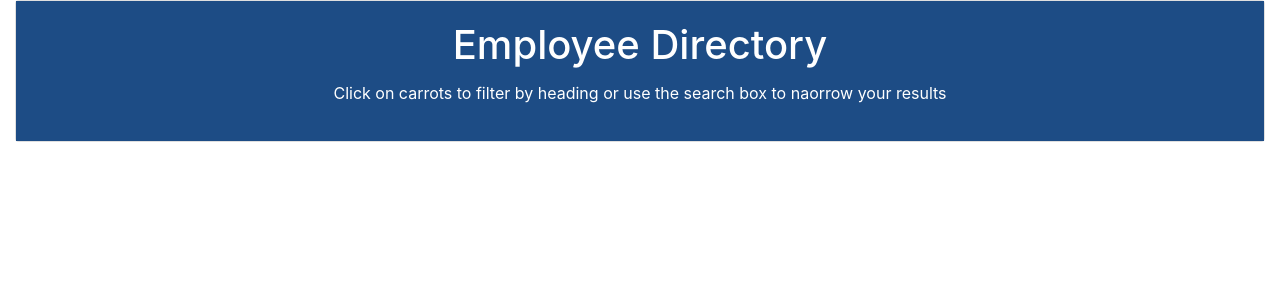
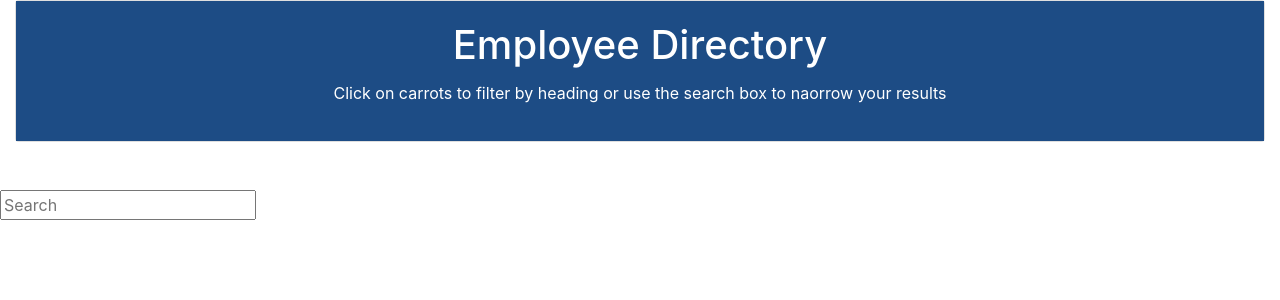
Before and after one commit to BrandonGrayson/Vue, a React (Create React App) app: page / in a window 1280 px wide. Shown: the top 300 px of the page. Built offline with nearby package versions, Linux system fonts and the light colour scheme.

Commit message:
added form input from react docs

```diff
--- a/src/App.js
+++ b/src/App.js
@@ -1,10 +1,13 @@
 import './App.css';
 import Header from './components/Header';
+import Input from './components/Input';
+
 
 function App() {
 	return (
 		<div className="header-el">
 			<Header />
+      <Input />
 		</div>
 	);
 }
--- a/src/components/Input.js
+++ b/src/components/Input.js
@@ -2,11 +2,13 @@ import React from 'react'
 
 const Input = props => {
     return (
-        <div className="input-group mb-3">
-            <span class="input-group-text" id="basic-addon1">@</span>
-            <input type="text" class="form-control" placeholder="Search" aria-label="Username" aria-describedby="basic-addon1"> </input>
-        </div>
+        <form className='mt-5' id='input'>
+            <label>
+                <input type="text" placeholder='Search' name="name" />
+            </label>
+        </form>
     )
 }
 
+
 export default Input
```
Also changed, not shown: src/index.css (+8 -0 lines), 1 other file (tests, documents, lock files or other folders).
